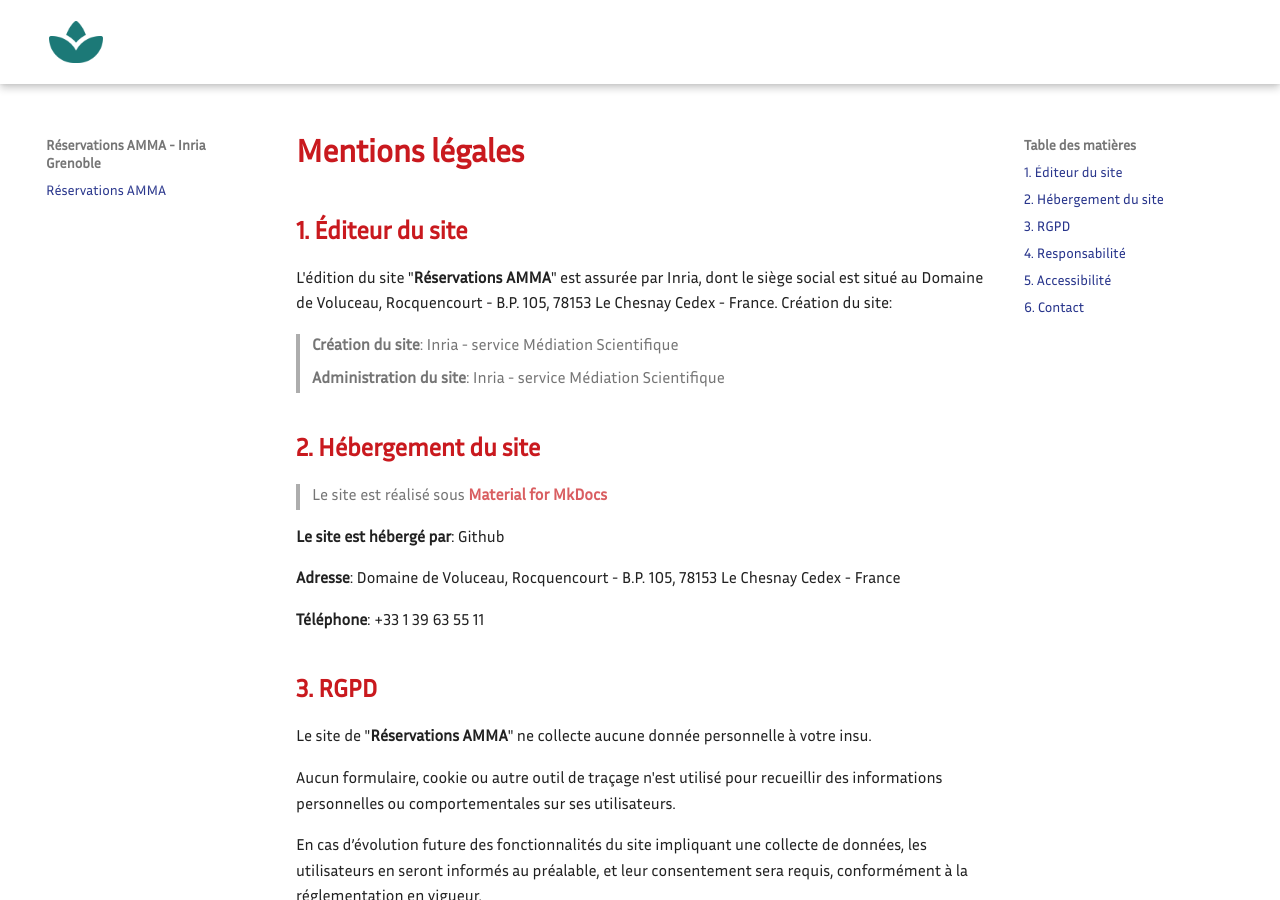
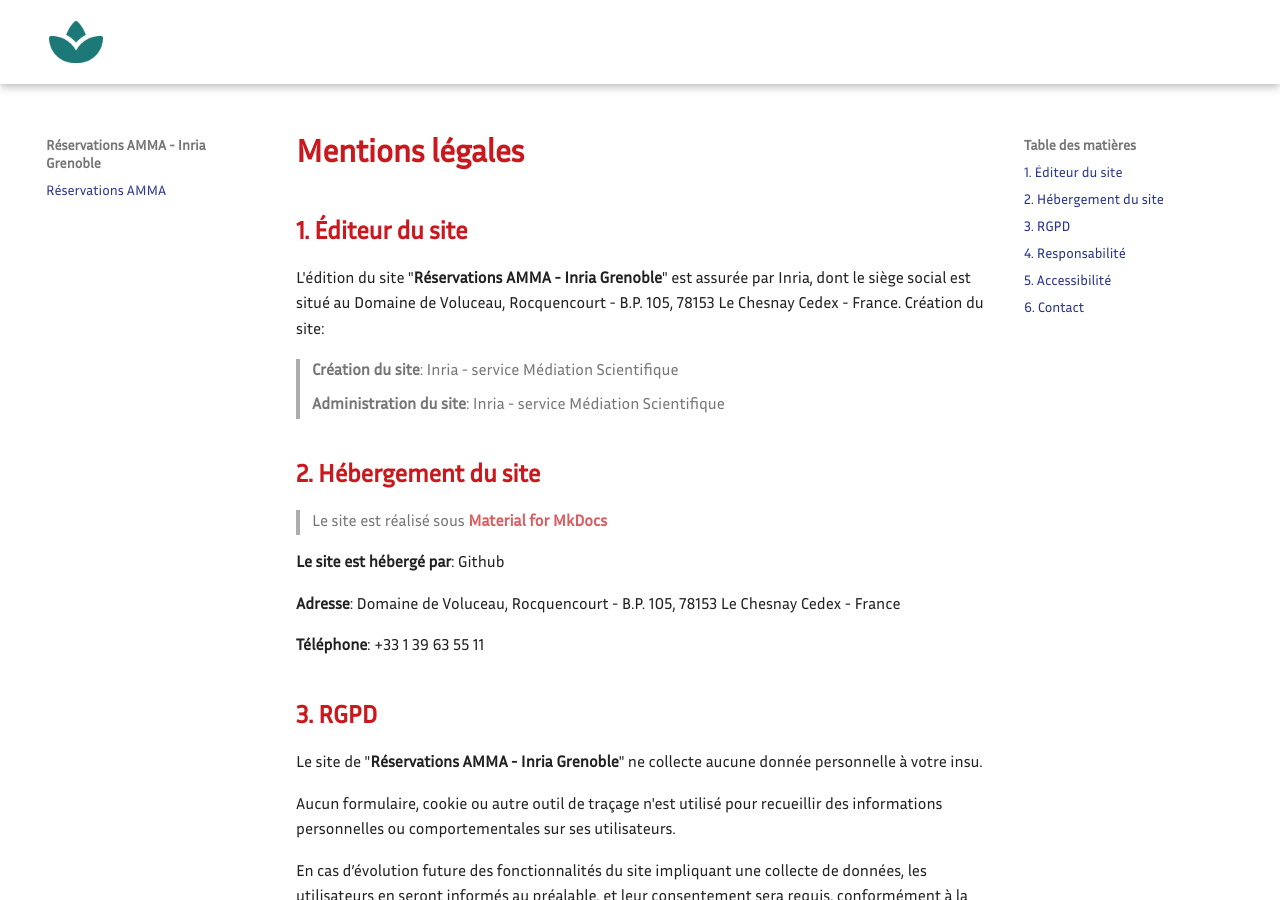
Before and after one commit to MediationScientifiqueInria/reservation-amma-agos, an MkDocs documentation site: the page built from docs/Mention/mentions-legals.md, in a window 1280 px wide and 900 px high. Built offline with MkDocs 1.6.1 and Material for MkDocs 9.7.7, drawn with Linux system fonts in a browser that asks for light colours; some web fonts are replaced.

Commit message:
Update mentions-legals.md

```diff
--- a/docs/Mention/mentions-legals.md
+++ b/docs/Mention/mentions-legals.md
@@ -1,13 +1,13 @@
 ---
 title: Mentions légales
-description: Retrouvez toutes les mentions légales du site de réservation AMMA d'Inria.
+description: Retrouvez toutes les mentions légales du site de réservation AMMA d'Inria Grenoble
 ---
 
 # Mentions légales
 
 ## 1. Éditeur du site
 
-L'édition du site "**Réservations AMMA**" est assurée par Inria, dont le siège social est situé au Domaine de Voluceau, Rocquencourt - B.P. 105, 78153 Le Chesnay Cedex - France.
+L'édition du site "**Réservations AMMA - Inria Grenoble**" est assurée par Inria, dont le siège social est situé au Domaine de Voluceau, Rocquencourt - B.P. 105, 78153 Le Chesnay Cedex - France.
 Création du site:
 > - **Création du site**: Inria - service Médiation Scientifique
 > - **Administration du site**: Inria - service Médiation Scientifique
@@ -25,7 +25,7 @@ Création du site:
 
 ## 3. RGPD
 
-Le site de "**Réservations AMMA**" ne collecte aucune donnée personnelle à votre insu.
+Le site de "**Réservations AMMA - Inria Grenoble**" ne collecte aucune donnée personnelle à votre insu.
 
 Aucun formulaire, cookie ou autre outil de traçage n'est utilisé pour recueillir des informations personnelles ou comportementales sur ses utilisateurs.
 
```
